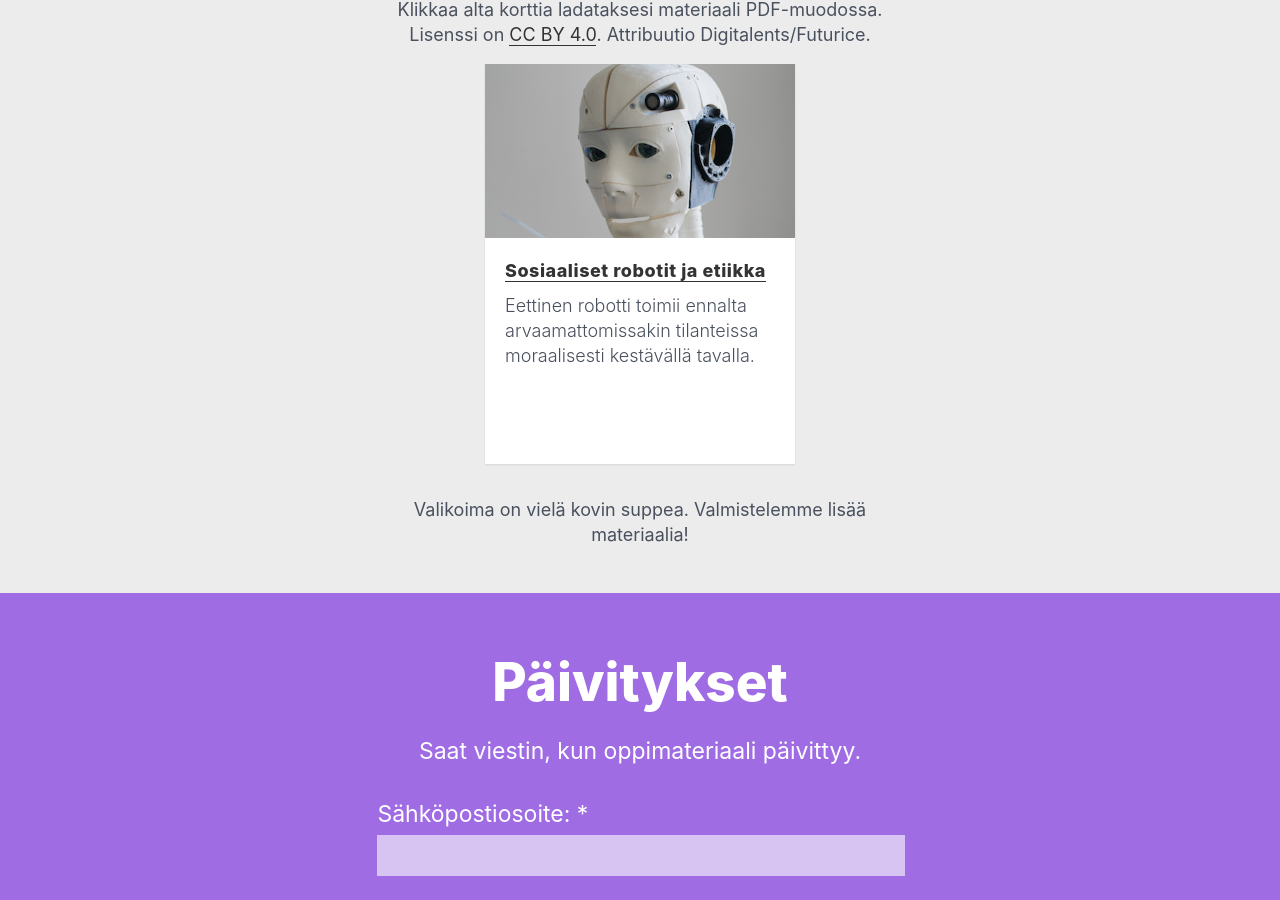
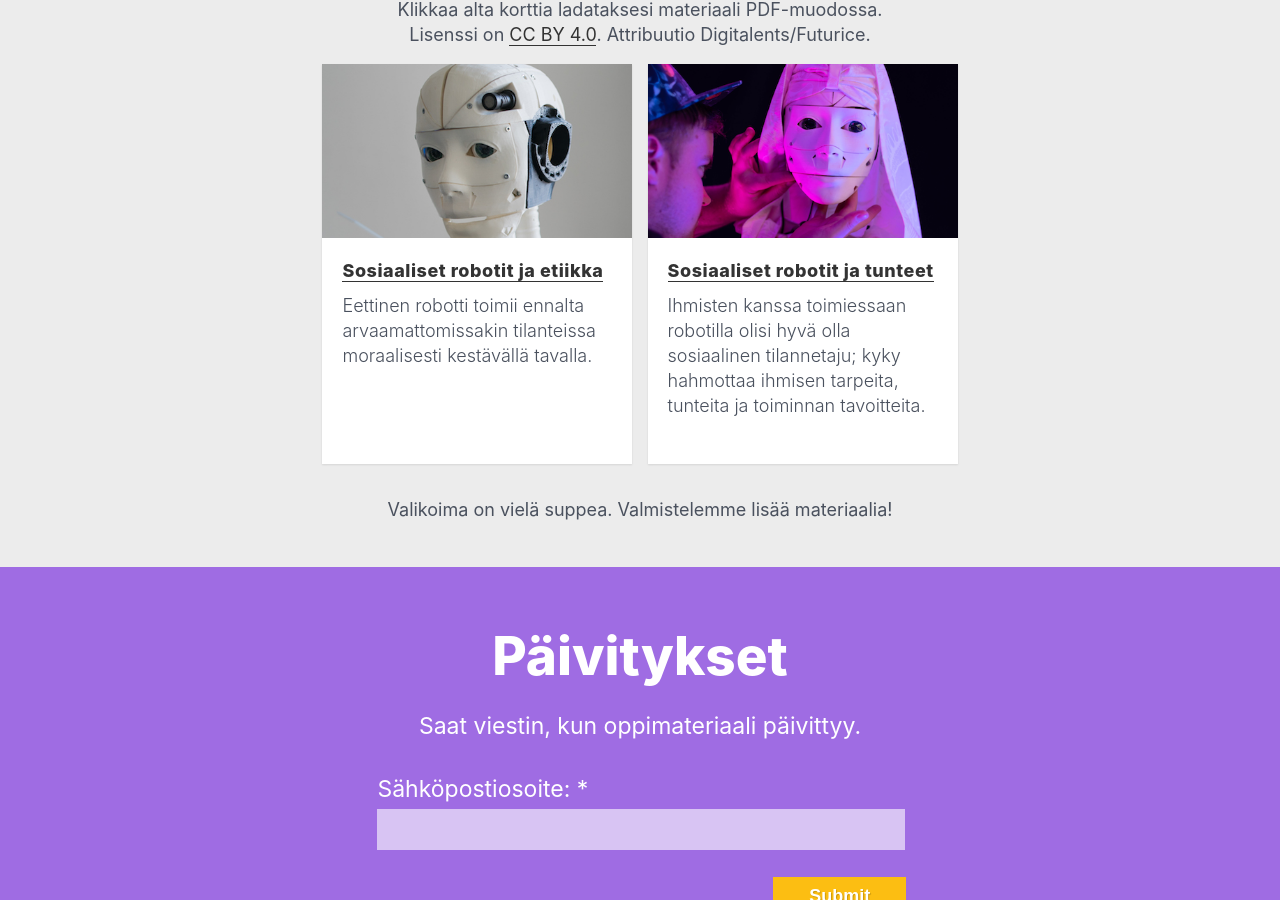
Before and after one commit to futurice/spiceprogram, a Jekyll site: the page built from open-robotics/index-fi.html, in a window 1280 px wide and 900 px high, scrolled down 747 px. Built offline with Jekyll 4.4.1, drawn with Linux system fonts in a browser that asks for light colours; nearby versions of some CDN libraries.

Commit message:
Open robotics new materials

```diff
--- a/open-robotics/index-fi.html
+++ b/open-robotics/index-fi.html
@@ -44,9 +44,26 @@ custom_js:
         </div>
       </div>
     </article>
+
+    <article class="card">
+      <div class="card__inner">
+        <a href="{{ site.baseurl }}/assets/docs/ROBOTIIKKA2_FIN.pdf" class="card__cover">
+            <img src="{{ site.baseurl }}/assets/img/robotiikka2.png" alt="">
+        </a>
+        <div class="card__body">
+          <div class="card__title">
+            <a href="{{ site.baseurl }}/assets/docs/ROBOTIIKKA2_FIN.pdf">Sosiaaliset robotit ja tunteet</a>
+          </div>
+          <p class="card__summary">
+            Ihmisten kanssa toimiessaan robotilla olisi hyvä olla sosiaalinen tilannetaju; kyky hahmottaa ihmisen tarpeita, tunteita ja toiminnan tavoitteita.
+          </p>
+        </div>
+      </div>
+    </article>
   </div>
+
   <br/>
-  <p>Valikoima on vielä kovin suppea. Valmistelemme lisää materiaalia!</p>
+  <p>Valikoima on vielä suppea. Valmistelemme lisää materiaalia!</p>
 </section>
 
 <section class="newsletter">
```
Also changed, not shown: open-robotics/index.html (+16 -0 lines), assets/img/robotiikka2.png (added), 2 other files.
